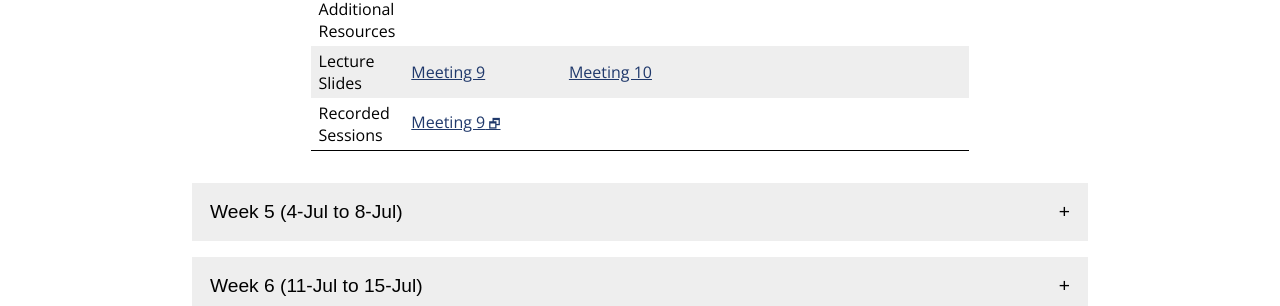
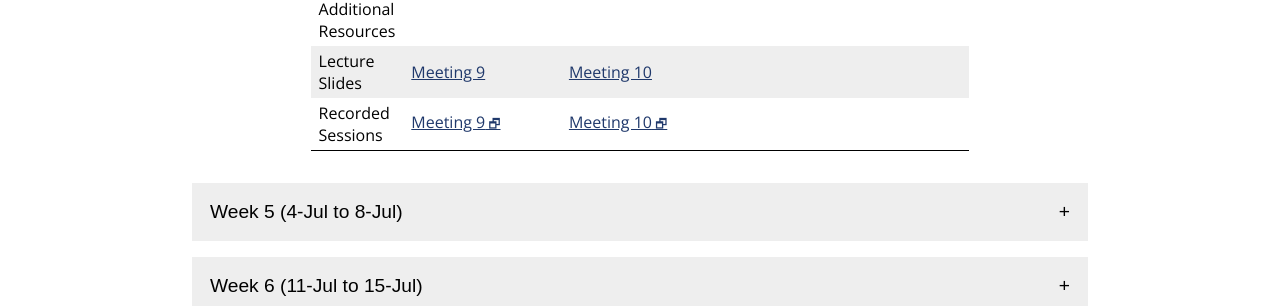
Before and after one commit to jhu-ip/cs220-summer22, a Jekyll site: the page built from material.md, in a window 1280 px wide. Shown: the part 835-1141 px from the top of the page. Built offline with Jekyll 4.4.1, drawn with Linux system fonts in a browser that asks for light colours; some web fonts are replaced.

Commit message:
link to meeting 10 lecture recording

```diff
--- a/material.csv
+++ b/material.csv
@@ -131,6 +131,7 @@ Week,Day,Date,Type,Link text,URL
 4,2,29-Jun,Slides,N/A,#
 4,2,29-Jun,Exercise,Work on midterm project,assign/midterm.html
 4,2,29-Jun,LectureSlides,Meeting 10,slides/class10.pdf
+4,2,29-Jun,Recording,Meeting 10,https://jh.hosted.panopto.com/Panopto/Pages/Viewer.aspx?id=e00eb147-b5fc-4671-b349-aec301101779
 4,3,1-Jul,Video,N/A,#
 4,3,1-Jul,Slides,N/A,#
 4,3,1-Jul,Exercise,Work on midterm project,assign/midterm.html
--- a/material.md
+++ b/material.md
@@ -240,7 +240,7 @@ the materials for that week.
     <tr>
       <td>Recorded<br>Sessions</td>
       <td><a class='external' target='_blank' href='https://jh.hosted.panopto.com/Panopto/Pages/Viewer.aspx?id=624cdb01-e8fe-4fee-a1b5-aec1010de812'>Meeting 9</a></td>
-      <td></td>
+      <td><a class='external' target='_blank' href='https://jh.hosted.panopto.com/Panopto/Pages/Viewer.aspx?id=e00eb147-b5fc-4671-b349-aec301101779'>Meeting 10</a></td>
       <td></td>
     </tr>
   </tbody>
```
